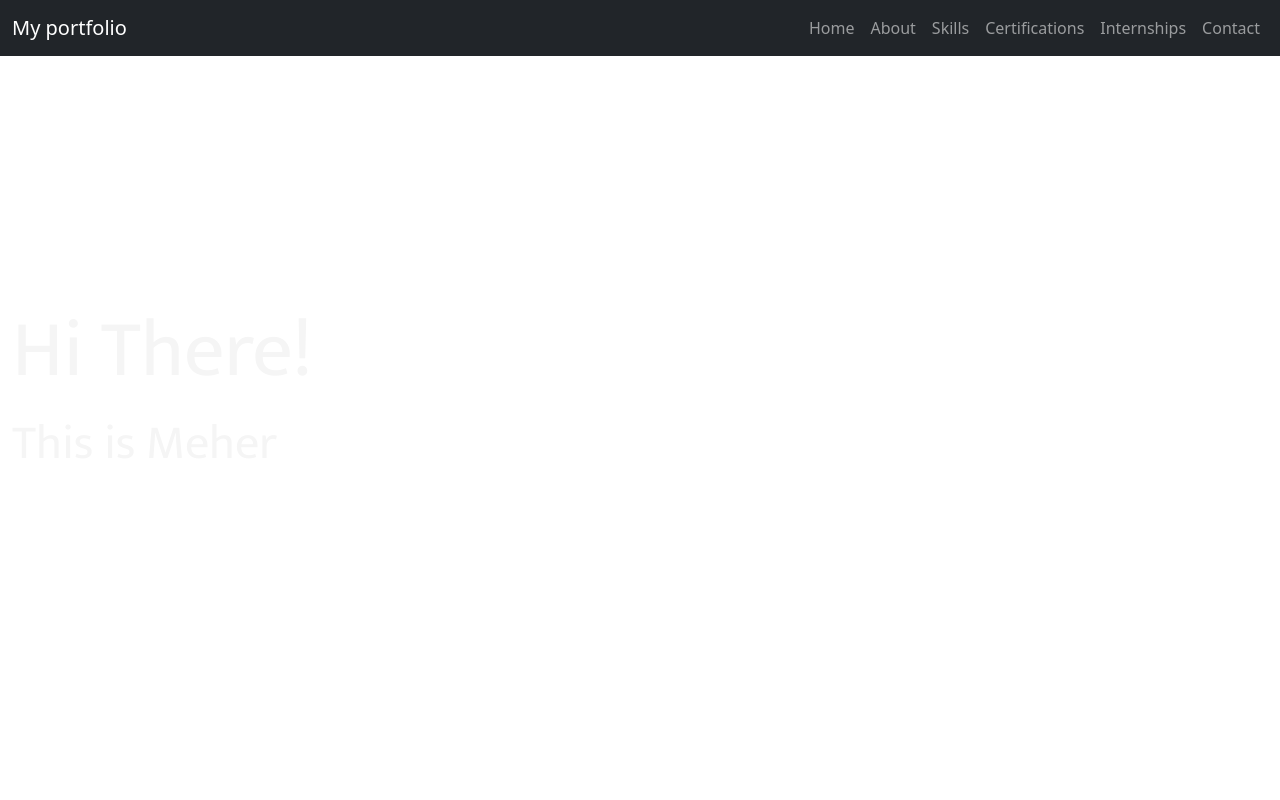
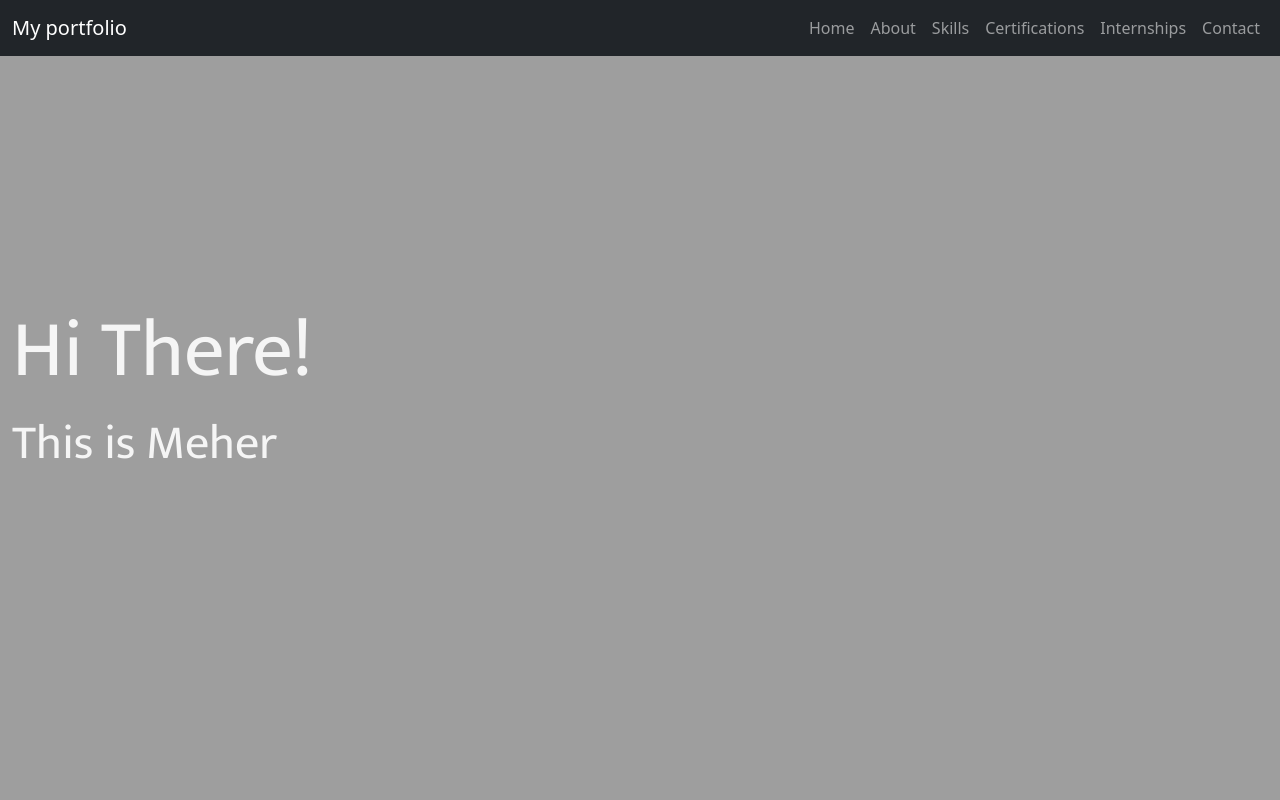
Before and after one commit to Meher-Jyotshna/Meher, a plain HTML site: page index.html in a window 1280 px wide. Shown: the top 800 px of the page. Drawn offline with nearby package versions, Linux system fonts and the light colour scheme; the site is published under a folder, as on GitHub Pages, so addresses that start at the root find nothing.

Commit message:
Update style.css

```diff
--- a/css/style.css
+++ b/css/style.css
@@ -2,7 +2,7 @@
 
 .bannerBgImage {
     height: 100vh;
-    background: url(/images/bannerimg.jpg);
+    background: url("../images/bannerimg.jpg");
     background-size: cover;
     position: relative;
 }
```
